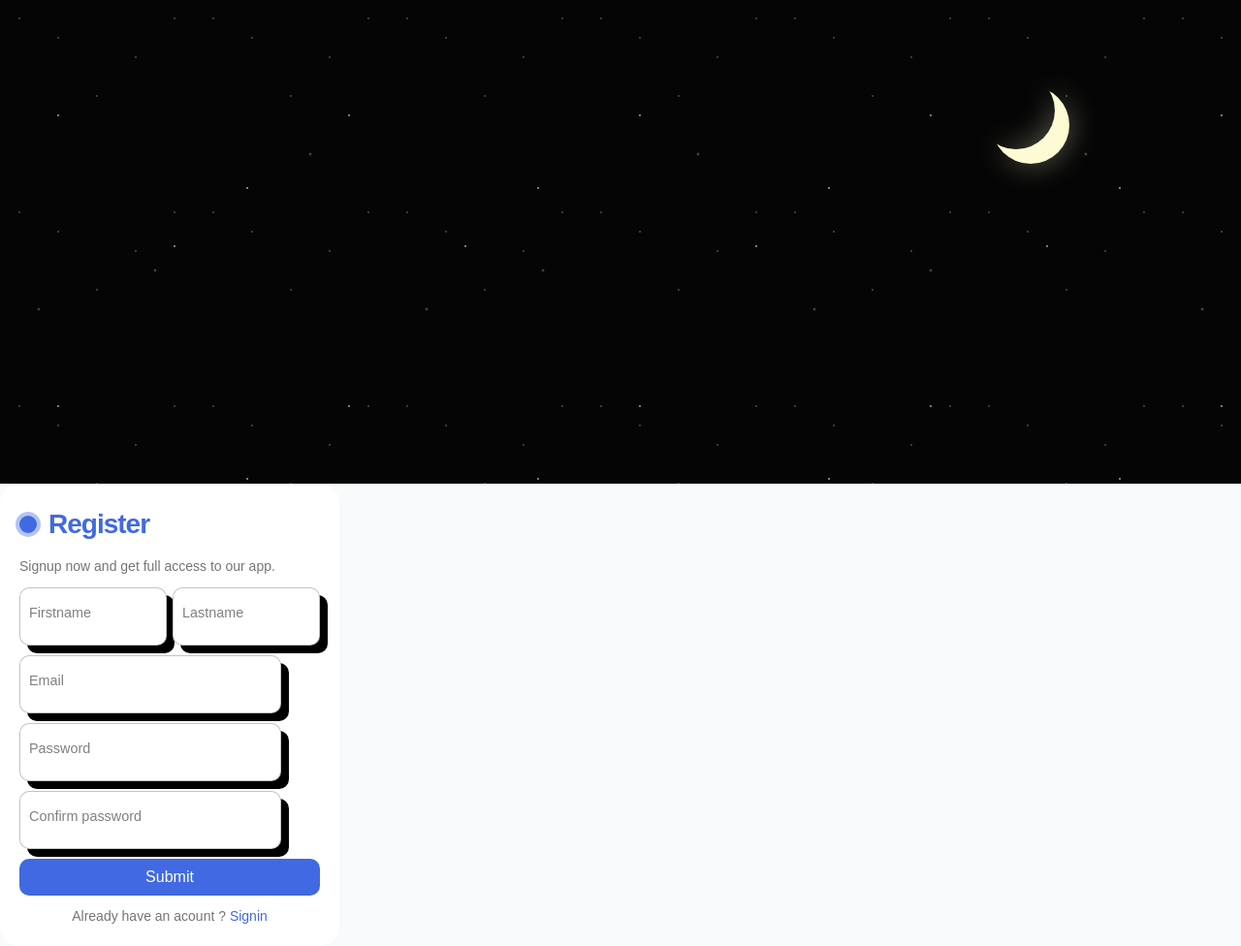
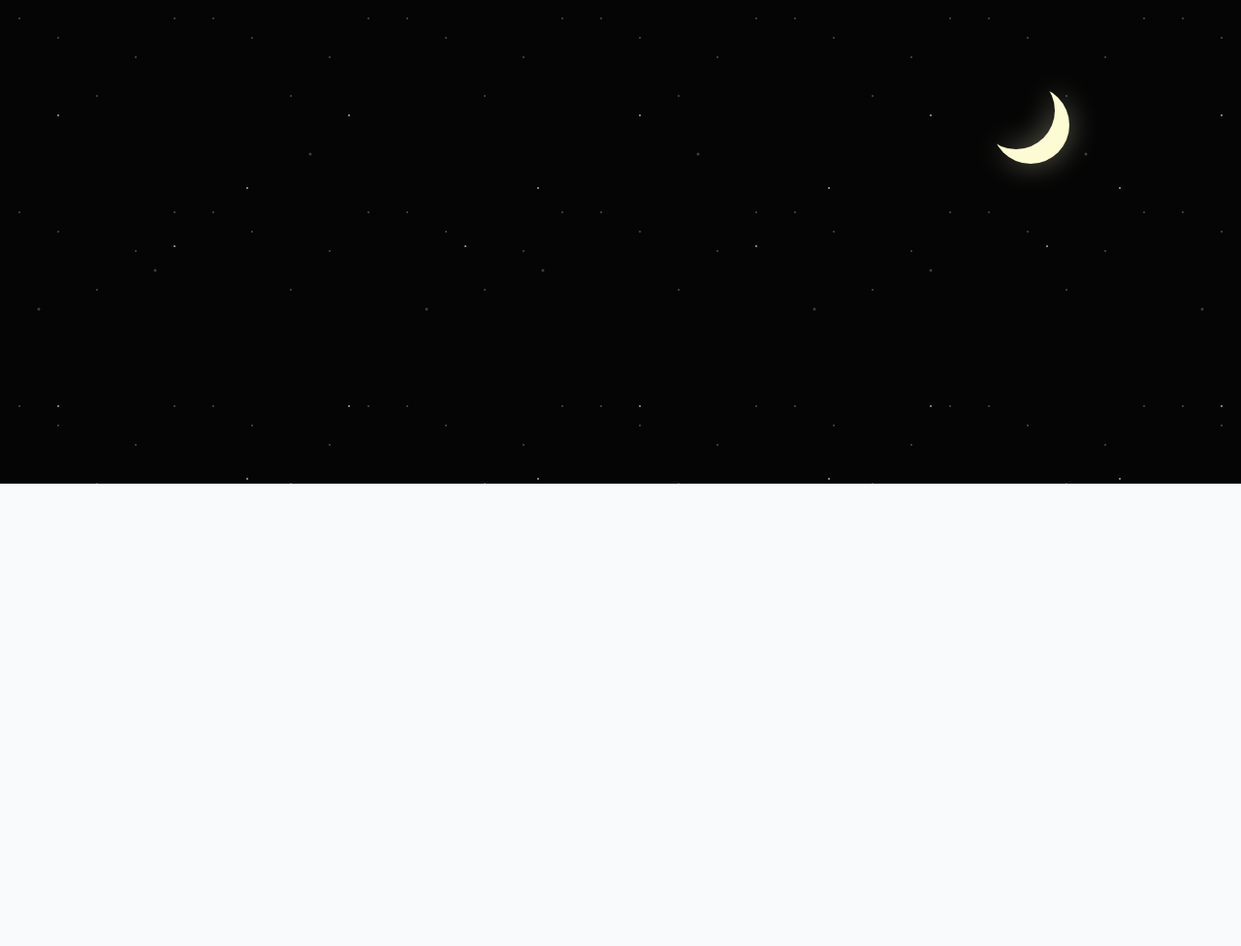
Before and after one commit to Mack-0409/ecommerce-website, a Django app: template myproject/templates/index.html in a window 1280 px wide. Shown: the part 539-1515 px from the top of the page at 97% size. After the commit the page ends 1038 px from the top, so only its background shows below. Run offline with Django 5.2, Linux system fonts and the light colour scheme; the template is opened without the code that fills it, so the values that code supplies are empty; some libraries are stand-ins or nearby versions.

Commit message:
Update index.html

```diff
--- a/myproject/templates/index.html
+++ b/myproject/templates/index.html
@@ -415,39 +415,3 @@
     <div class="moon"></div>
   </div>
 </div>
-
-
-<!-- ------------------------------------------------------------------------*********************************************************************************_____________________________________________________________________________ -->
-
-<!-- From Uiverse.io by Yaya12085 -->
-<form class="form">
-    <p class="title">Register </p>
-    <p class="message">Signup now and get full access to our app. </p>
-        <div class="flex">
-        <label>
-            <input required="" placeholder="" type="text" class="input">
-            <span>Firstname</span>
-        </label>
-
-        <label>
-            <input required="" placeholder="" type="text" class="input">
-            <span>Lastname</span>
-        </label>
-    </div>
-
-    <label>
-        <input required="" placeholder="" type="email" class="input">
-        <span>Email</span>
-    </label>
-
-    <label>
-        <input required="" placeholder="" type="password" class="input">
-        <span>Password</span>
-    </label>
-    <label>
-        <input required="" placeholder="" type="password" class="input">
-        <span>Confirm password</span>
-    </label>
-    <button class="submit">Submit</button>
-    <p class="signin">Already have an acount ? <a href="#">Signin</a> </p>
-</form>
```
